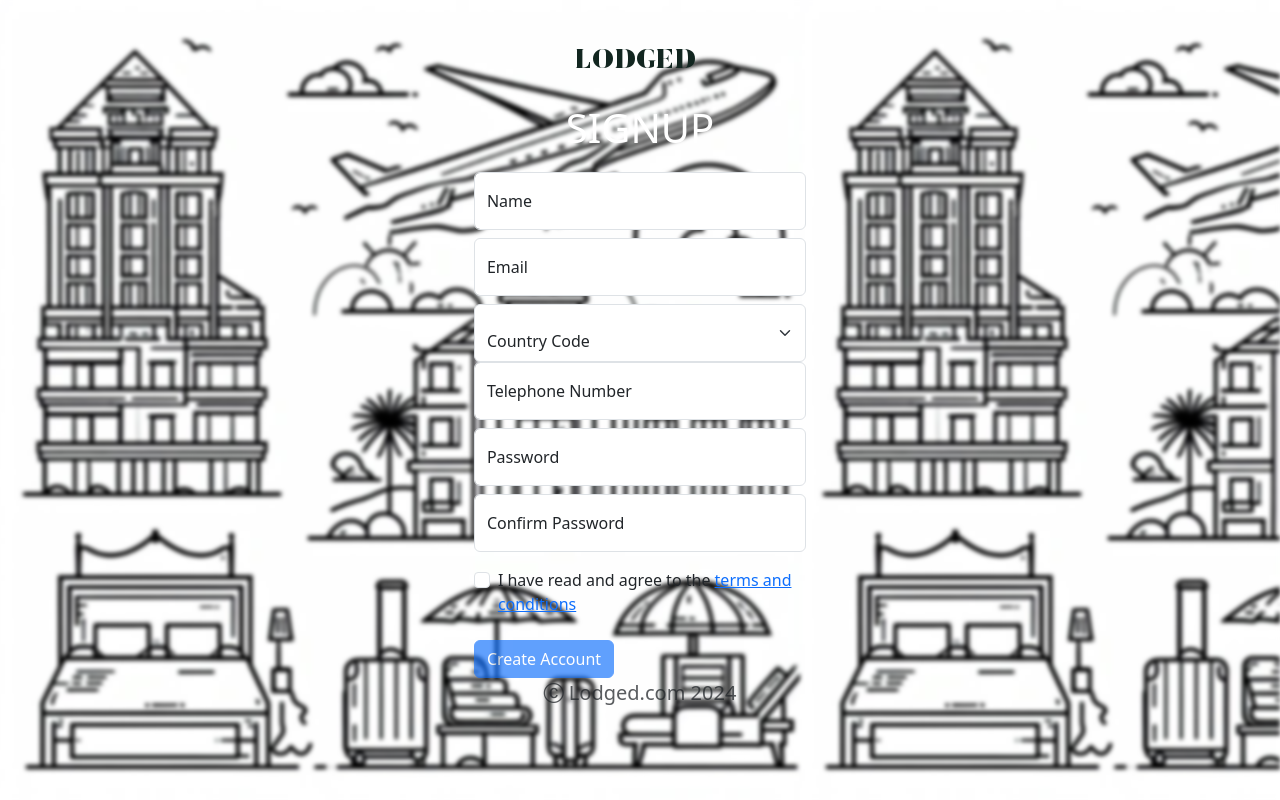
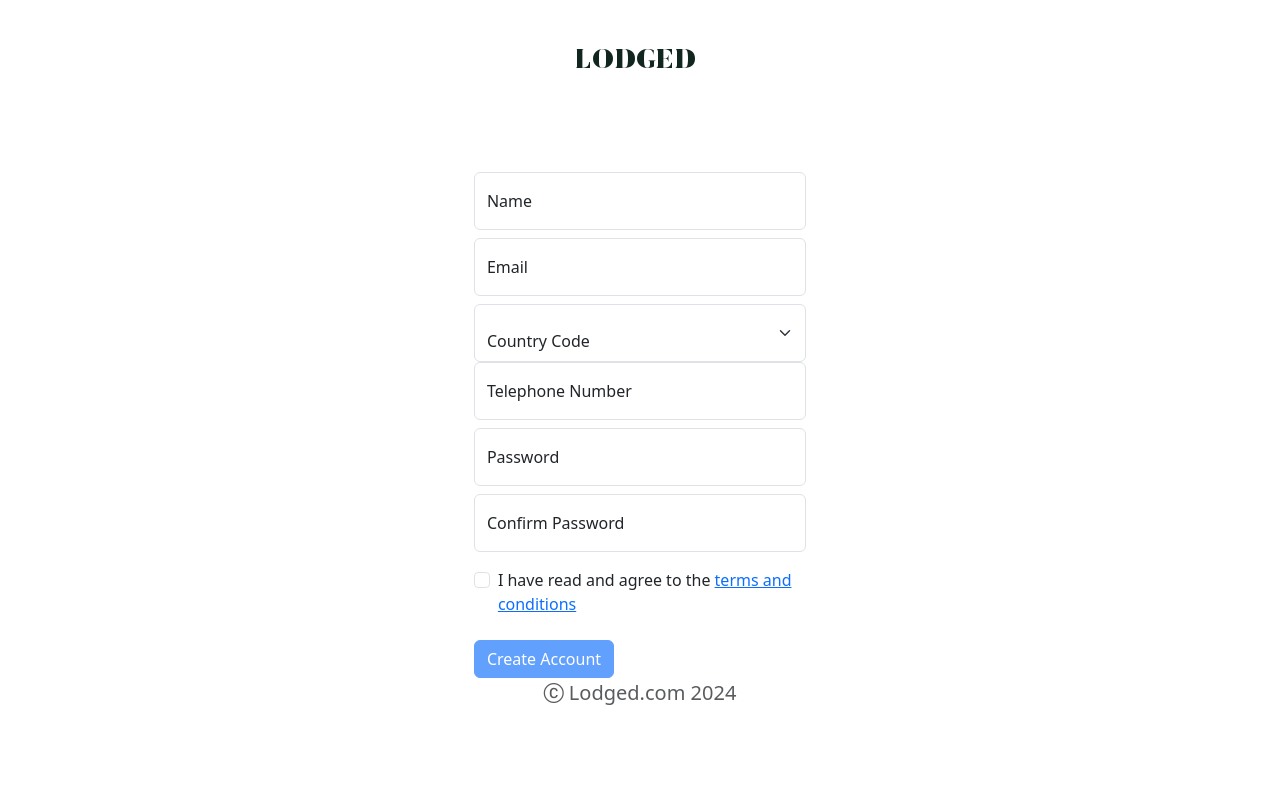
Before and after one commit to Bolang-Lonson/lodged, a React (Create React App) app: page /signup in a window 1280 px wide. Built offline with nearby package versions, Linux system fonts and the light colour scheme.

Commit message:
changed id from root to avoid confusion with react index html body with id = root

```diff
--- a/src/Components/Login/login.css
+++ b/src/Components/Login/login.css
@@ -66,7 +66,7 @@ font-size: 12px;
 color: #555;
 } */
 
-#root::before {
+#login-background-art::before {
     content: '';
     background-image: url('../../Assets/Images/BG2.jpg');
     background-size: contain;
--- a/src/Components/Login/login.jsx
+++ b/src/Components/Login/login.jsx
@@ -46,7 +46,7 @@ const Login = () => {
   }
 
   return (
-    <div className="p-0 m-0" id="root">
+    <div className="p-0 m-0" id="login-background-art">
         <div className="row justify-content-end align-items-center p-0 m-0" id="form-section">
             <div className="col-md-6 col-lg-4 bg-light h-100 position-relative  shadow px-0 m-0" id="form-box">
                 <div className="container pt-5">
```
